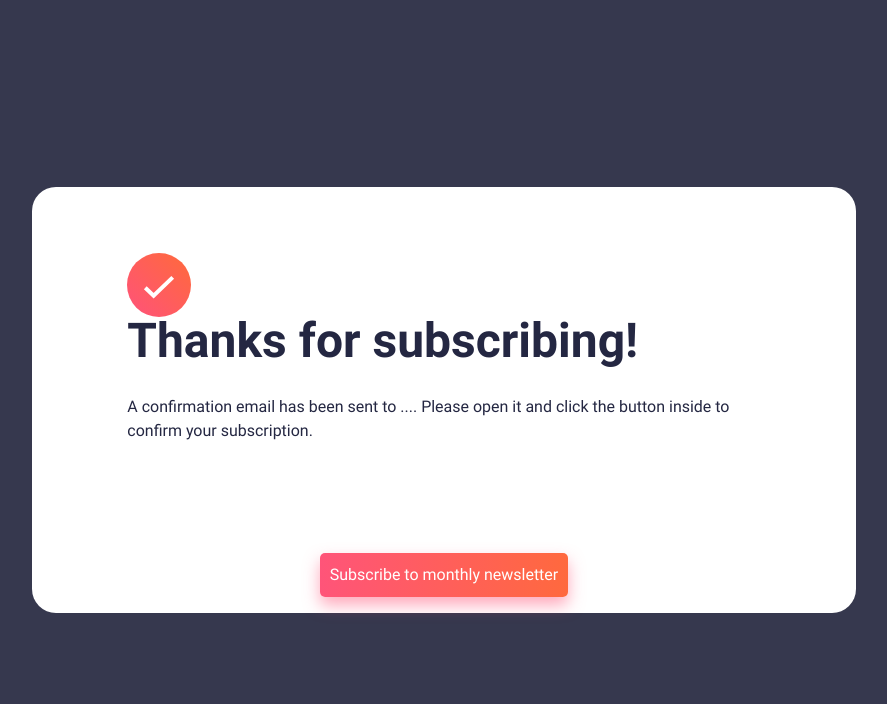
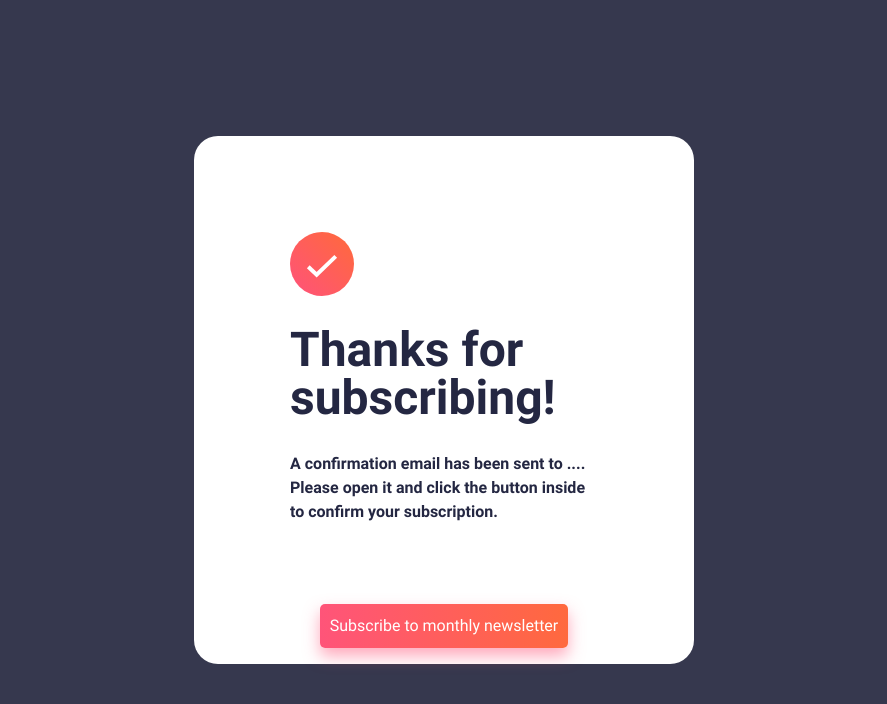
Before and after one commit to erikfelipe/newsletter_emailform, a React (Create React App) app: page /success in a window 1280 px wide. Shown: the top 704 px of the page, without its empty margins (196-1083 px from the left). Built offline with nearby package versions, Linux system fonts and the light colour scheme.

Commit message:
Create Page success

```diff
--- a/src/components/Button/style.ts
+++ b/src/components/Button/style.ts
@@ -5,14 +5,15 @@ interface ButtonProps {
 }
 
 export const Button = styled.button<ButtonProps>`
-  margin-top: 30px;
   padding: 10px;
   border: none;
   border-radius: 5px;
-  background: ${(props) => (props.active ? "linear-gradient(0.25turn,#FF5479, #FF693E);" : "#242742")};
+  background: ${(props) =>
+    props.active ? "linear-gradient(0.25turn,#FF5479, #FF693E);" : "#242742"};
   cursor: ${(props) => (props.active ? "pointer" : "default")};
   color: white;
   font-family: "Roboto-Regular";
   ${(props) => !props.active && "pointer-events: none"}
-  box-shadow: 0px 8px 16px ${(props) => (props.active ? "rgba(255, 84, 121, 0.5)" : "rgba(36, 39, 66, 0.5)")};
+  box-shadow: 0px 8px 16px ${(props) =>
+    props.active ? "rgba(255, 84, 121, 0.5)" : "rgba(36, 39, 66, 0.5)"};
 `;
--- a/src/components/Card/index.tsx
+++ b/src/components/Card/index.tsx
@@ -4,7 +4,7 @@ import "./style.css";
 const Card = ({ children }: { children: React.ReactNode }) => {
   return (
     <div className="flex justify-center items-center h-screen bg-color">
-      <div className="p-4 bg-white flex flex-col items-center rounded-3xl shadow-mlg">
+      <div className="p-4 bg-white flex flex-col items-center rounded-3xl shadow-mlg Card">
         {children}
       </div>
     </div>
--- a/src/components/Card/style.css
+++ b/src/components/Card/style.css
@@ -18,3 +18,28 @@
   margin-top: 30px;
   margin-bottom: 30px; /* Margem inferior para separar do próximo elemento */
 }
+
+.content-success {
+  /* Centralize o card e ajuste as margens */
+  display: flex;
+  flex-direction: column;
+  align-items: start;
+  margin: 80px;
+  color: #242742;
+  font-family: "Roboto-Regular";
+}
+
+/* Reduza as margens para diminuir o espaço vertical */
+.content-success h1 {
+  margin-top: 30px;
+  margin-bottom: 10px;
+}
+
+.content-success h2 {
+  margin-top: 20px;
+  font-family: "Roboto-Bold";
+}
+
+.Card {
+  width: 500px;
+}
--- a/src/pages/SuccessModal/index.tsx
+++ b/src/pages/SuccessModal/index.tsx
@@ -6,19 +6,17 @@ import Button from "../../components/Button/index.tsx";
 const SuccessModal = () => {
   return (
     <Card>
-      <div className="content-wrapper">
+      <div className="content-success">
         <div>
           <img src={iconSuccess} alt="iconSuccess" />
         </div>
         <div>
           <h1 className="font_Roboto-Bold text-5xl">Thanks for subscribing!</h1>
         </div>
-        <div>
-          <h2>
-            A confirmation email has been sent to .... Please open it and click
-            the button inside to confirm your subscription.
-          </h2>
-        </div>
+        <h2>
+          A confirmation email has been sent to .... Please open it and click
+          the button inside to confirm your subscription.
+        </h2>
       </div>
       <Button active={true} />
     </Card>
```
